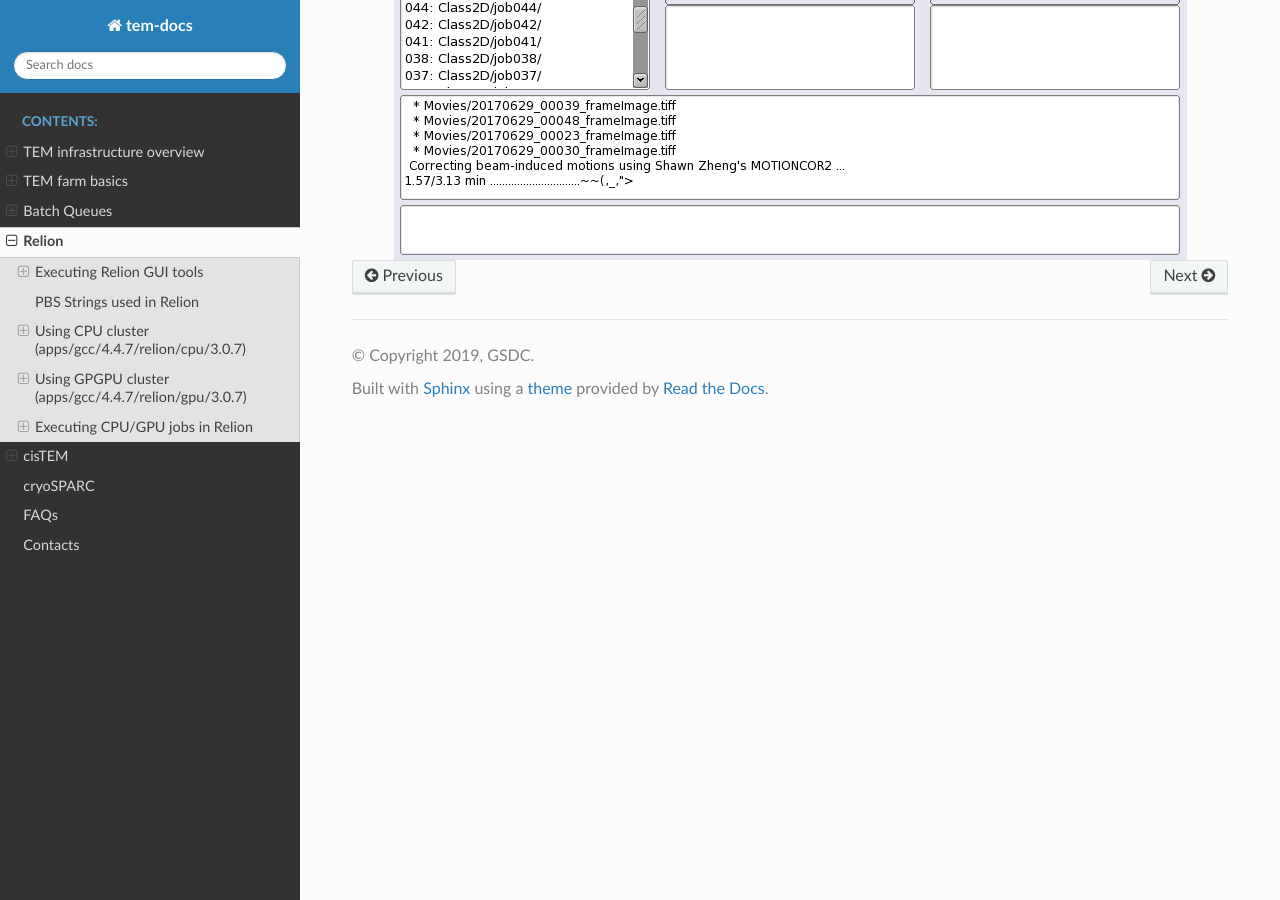
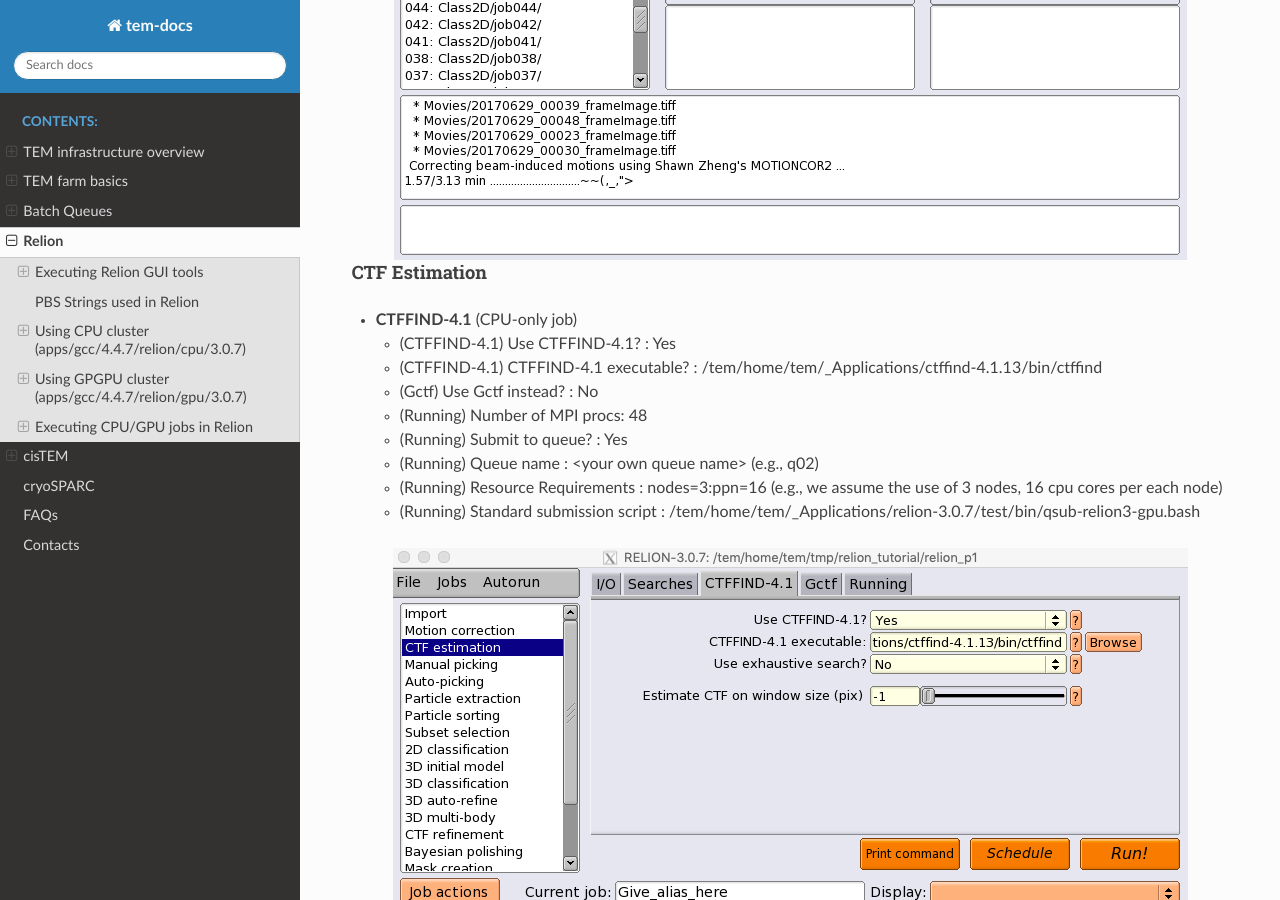
Before and after one commit to junglok/tem-docs, a Sphinx documentation site: the page built from docs/relion.rst, in a window 1280 px wide and 900 px high, scrolled down 16002 px. Built offline with Sphinx 7.4.7 and the Read the Docs theme 2.0.0, drawn with Linux system fonts in a browser that asks for light colours; some of the changed text lies outside the part shown.

Commit message:
first release

```diff
--- a/docs/relion.rst
+++ b/docs/relion.rst
@@ -533,7 +533,7 @@
 Motion Correction
 ~~~~~~~~~~~~~~~~~
 
-* **MotionCor2-like alignment algorithm**
+* **MotionCor2-like alignment algorithm** (CPU-only job, relion-own implementation)
 
   * (Motion) Use RELION's own implementation? : Yes
   * (Running) Number of MPI Procs : 84
@@ -550,7 +550,7 @@
     :scale: 50 %
     :align: center
 
-* **MotionCor2**
+* **MotionCor2** (GPU-accelerated job)
 
   * (Motion) Use RELION's own implementation? : No
   * (Motion) MOTIONCOR2 executable : /tem/home/tem/_Applications/MotionCor2/MotionCor2_Cuda9.1_v1.0.5
@@ -567,3 +567,46 @@
 .. image:: images/motioncor2-2.png
     :scale: 50 %
     :align: center
+
+
+CTF Estimation
+~~~~~~~~~~~~~~
+
+* **CTFFIND-4.1** (CPU-only job)
+
+  * (CTFFIND-4.1) Use CTFFIND-4.1? : Yes
+  * (CTFFIND-4.1) CTFFIND-4.1 executable? : /tem/home/tem/_Applications/ctffind-4.1.13/bin/ctffind
+  * (Gctf) Use Gctf instead? : No
+  * (Running) Number of MPI procs: 48
+  * (Running) Submit to queue? : Yes
+  * (Running) Queue name : <your own queue name> (e.g., q02)
+  * (Running) Resource Requirements : nodes=3:ppn=16  (e.g., we assume the use of 3 nodes, 16 cpu cores per each node)
+  * (Running) Standard submission script : /tem/home/tem/_Applications/relion-3.0.7/test/bin/qsub-relion3-gpu.bash
+
+.. image:: images/ctffind-1.png
+    :scale: 50 %
+    :align: center
+
+.. image:: images/ctffind-2.png
+    :scale: 50 %
+    :align: center
+
+* **Gctf** (GPU-accelerated job)
+
+  * (CTFFIND-4.1) Use CTFFIND-4.1? : No
+  * (Gctf) Use Gctf instead? : Yes
+  * (Gctf) Gctf executable: /tem/home/tem/_Applications/Gctf_v1.18_b2/bin/Gctf_v1.18_b2_sm60_cu9.1
+  * (Gctf) Which GPUs to use: <empty> (i.e., relion automatically assigned available GPU devices to the MPI processes)
+  * (Running) Number of MPI procs: 5 (1 master and 4 slave processes)
+  * (Running) Submit to queue? : Yes
+  * (Running) Queue name : <your own queue name> (e.g., q02)
+  * (Running) Resource Requirements : nodes=1:ppn=5:gpus=2
+  * (Running) Standard submission script : /tem/home/tem/_Applications/relion-3.0.7/test/bin/qsub-relion3-gpu.bash
+
+.. image:: images/gctf-1.png
+    :scale: 50 %
+    :align: center
+
+.. image:: images/gctf-2.png
+    :scale: 50 %
+    :align: center
```
Also changed, not shown: docs/images/ctffind-1.png (added), docs/images/ctffind-2.png (added), docs/images/gctf-1.png (added), docs/images/gctf-2.png (added).
